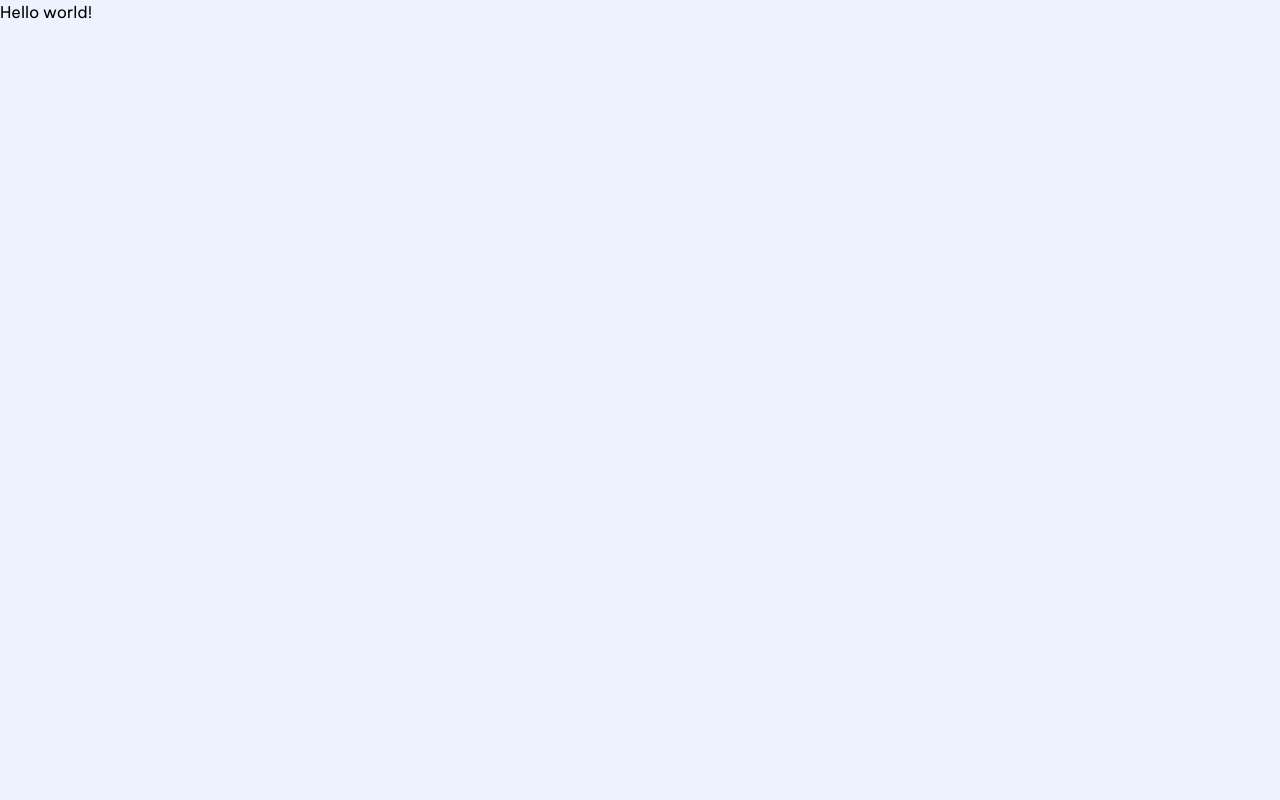
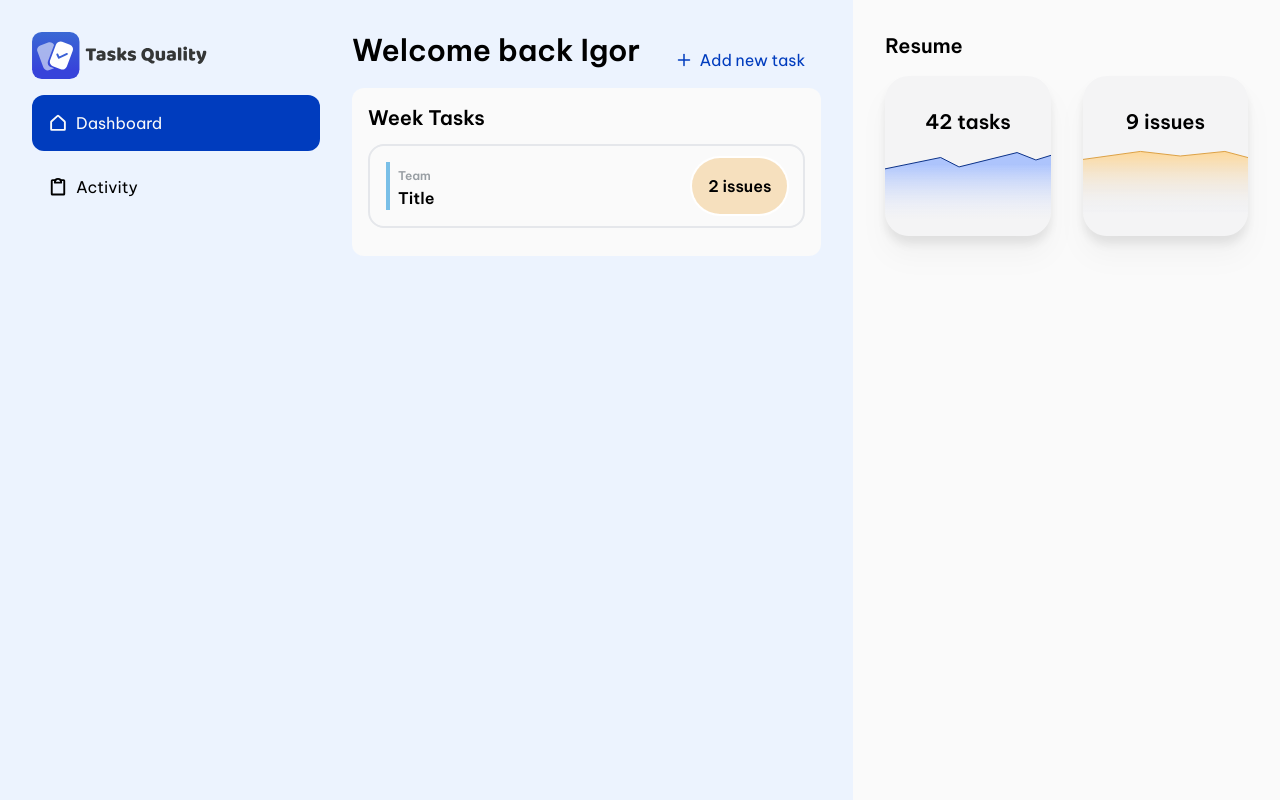
Before and after one commit to falaigor/tasks-quality-web, a React (Vite) app: page / in a window 1280 px wide. Built offline with nearby package versions, Linux system fonts and the light colour scheme.

Commit message:
configurando rotas e preparando Layout

```diff
--- a/package.json
+++ b/package.json
@@ -12,7 +12,6 @@
         "phosphor-react": "^1.4.1",
         "react": "^18.2.0",
         "react-dom": "^18.2.0",
-        "react-router": "^6.4.5",
         "react-router-dom": "^6.4.5"
     },
     "devDependencies": {
--- a/src/App copy.tsx
+++ /dev/null
@@ -1,26 +0,0 @@
-import { Plus } from "phosphor-react";
-import { DefaultLayout } from "./layouts/Default";
-import { TaskItem } from "./components/TaskItem/index";
-
-import "./styles/main.css";
-
-export function App() {
-  return (
-    <DefaultLayout>
-      <div>
-        <div className="flex justify-between">
-          <h1 className="text-3xl font-bold mb-4">Welcome back Igor</h1>
-          <button className="flex items-center gap-2 p-4 text-blue-500 hover:text-blue-900">
-            <Plus weight="bold" /> Add new task
-          </button>
-        </div>
-
-        <div className="bg-zinc-50 rounded-xl p-4">
-          <span className="text-xl font-bold">Week Tasks</span>
-
-          <TaskItem status="in-progress" />
-        </div>
-      </div>
-    </DefaultLayout>
-  );
-}
--- a/src/layouts/Default.tsx
+++ b/src/layouts/Default.tsx
@@ -1,17 +1,15 @@
-import { ReactNode } from "react";
+import { Outlet } from "react-router-dom";
 import { Resume } from "../components/Resume";
 import { Sidebar } from "../components/Sidebar";
 
-interface LayoutProps {
-  children: ReactNode;
-}
-
-export function DefaultLayout({ children }: LayoutProps) {
+export function DefaultLayout() {
   return (
     <section className="flex fle-col gap-8">
       <Sidebar />
 
-      <div className="flex-1 pt-8">{children}</div>
+      <div className="flex-1 pt-8">
+        <Outlet />
+      </div>
 
       <Resume />
     </section>
--- /dev/null
+++ b/src/pages/Home/index.tsx
@@ -0,0 +1,21 @@
+import { Plus } from "phosphor-react";
+import { TaskItem } from "../../components/TaskItem";
+
+export function Home() {
+  return (
+    <div>
+      <div className="flex justify-between">
+        <h1 className="text-3xl font-bold mb-4">Welcome back Igor</h1>
+        <button className="flex items-center gap-2 p-4 text-blue-500 hover:text-blue-900">
+          <Plus weight="bold" /> Add new task
+        </button>
+      </div>
+
+      <div className="bg-zinc-50 rounded-xl p-4">
+        <span className="text-xl font-bold">Week Tasks</span>
+
+        <TaskItem status="in-progress" />
+      </div>
+    </div>
+  );
+}
```
Also changed, not shown: src/routes/AppRouter.tsx (+9 -1 lines), 1 other file (tests, documents, lock files or other folders).
